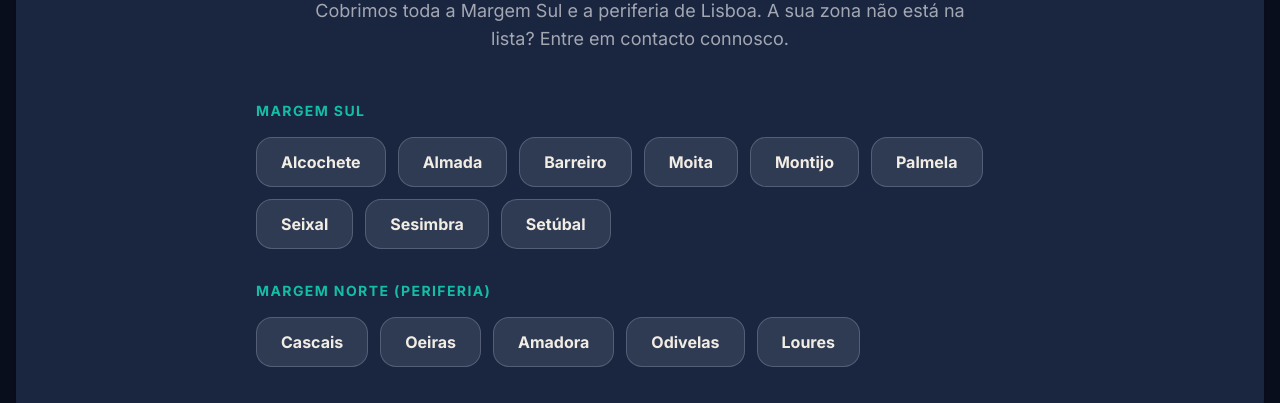
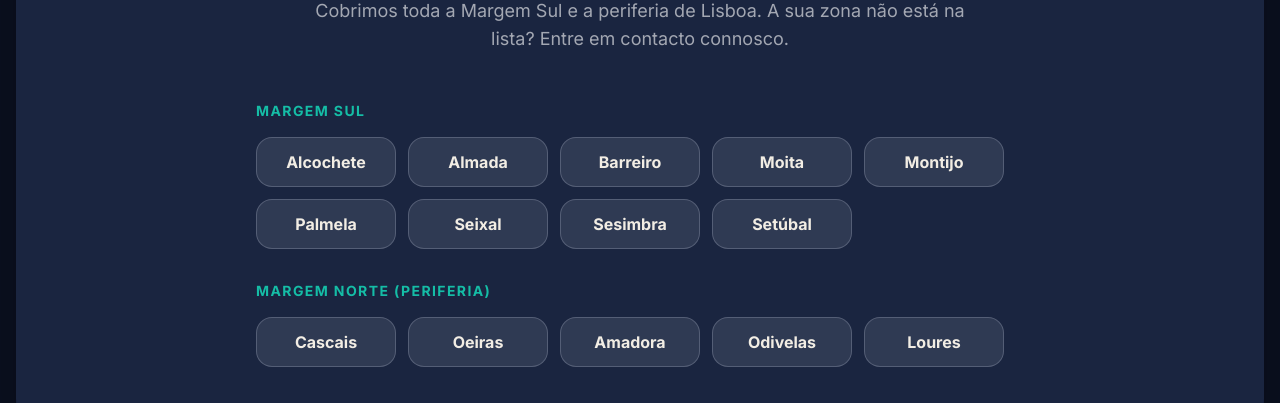
Before and after one commit to pedromont99/NeuroxDigital, a Next.js app: page / in a window 1280 px wide. Shown: the part 1880-2283 px from the top of the page. Built offline with nearby package versions, Linux system fonts and the light colour scheme; no server answers.

Commit message:
feat: uniformizar tamanho dos cards de localidade + adicionar campo Localidade ao formulário de contacto

```diff
--- a/src/app/api/contact/route.ts
+++ b/src/app/api/contact/route.ts
@@ -3,7 +3,7 @@ import { NextRequest, NextResponse } from "next/server";
 export async function POST(req: NextRequest) {
   try {
     const body = await req.json();
-    const { name, phone, email, message, services, photos } = body;
+    const { name, phone, email, location, message, services, photos } = body;
 
     if (!name || !phone || !email) {
       return NextResponse.json({ error: "Faltam campos obrigatorios." }, { status: 400 });
@@ -37,6 +37,10 @@ export async function POST(req: NextRequest) {
               <tr>
                 <td style="padding:6px 0;color:#15BDA6;font-weight:bold;">Email</td>
                 <td style="padding:6px 0;"><a href="mailto:${email}" style="color:#204AD2;">${email}</a></td>
+              </tr>
+              <tr>
+                <td style="padding:6px 0;color:#15BDA6;font-weight:bold;">Localidade</td>
+                <td style="padding:6px 0;">${location || "Nao especificada"}</td>
               </tr>
               <tr>
                 <td style="padding:6px 0;color:#15BDA6;font-weight:bold;vertical-align:top;">Serviço(s)</td>
--- a/src/components/Contact.tsx
+++ b/src/components/Contact.tsx
@@ -1,6 +1,7 @@
 "use client";
 import { useState } from "react";
 import { motion } from "framer-motion";
+import { margemSul, margemNorte } from "./Location";
 
 const SERVICE_OPTIONS = [
   "Sofás",
@@ -35,6 +36,7 @@ export default function Contact() {
   const [name, setName] = useState("");
   const [phone, setPhone] = useState("");
   const [email, setEmail] = useState("");
+  const [location, setLocation] = useState("");
   const [message, setMessage] = useState("");
   const [rows, setRows] = useState<ServiceRow[]>([{ id: 0, service: "", m2: "" }]);
   const [nextId, setNextId] = useState(1);
@@ -92,7 +94,7 @@ export default function Contact() {
       const res = await fetch("/api/contact", {
         method: "POST",
         headers: { "Content-Type": "application/json" },
-        body: JSON.stringify({ name, phone, email, message, services, photos: photoData }),
+        body: JSON.stringify({ name, phone, email, location, message, services, photos: photoData }),
       });
 
       if (!res.ok) {
@@ -104,6 +106,7 @@ export default function Contact() {
       setName("");
       setPhone("");
       setEmail("");
+      setLocation("");
       setMessage("");
       setRows([{ id: 0, service: "", m2: "" }]);
       setPhotos([]);
@@ -164,6 +167,7 @@ export default function Contact() {
                 </div>
               </div>
 
+              <div className="grid md:grid-cols-2 gap-6">
                 <div className="flex flex-col gap-2">
                   <label className="text-sm font-bold text-light ml-2">Email</label>
                   <input
@@ -174,6 +178,29 @@ export default function Contact() {
                     placeholder="joao.silva@email.com"
                     className="w-full px-6 py-4 rounded-2xl bg-dark/5 border border-white/10 text-[#F2EDE4] placeholder:text-light/40 focus:border-teal focus:bg-dark/10 outline-none transition-all"
                   />
+                </div>
+                <div className="flex flex-col gap-2">
+                  <label className="text-sm font-bold text-light ml-2">Localidade</label>
+                  <select
+                    value={location}
+                    onChange={(e) => setLocation(e.target.value)}
+                    required
+                    className="w-full px-6 py-4 rounded-2xl bg-dark/5 border border-white/10 text-[#F2EDE4] outline-none focus:border-teal focus:bg-dark/10 transition-all"
+                  >
+                    <option value="" className="bg-dark-2 text-white">Escolha a sua localidade</option>
+                    <optgroup label="Margem Sul" className="bg-dark-2 text-white">
+                      {margemSul.map((zona) => (
+                        <option key={zona} value={zona} className="bg-dark-2 text-white">{zona}</option>
+                      ))}
+                    </optgroup>
+                    <optgroup label="Margem Norte (Periferia)" className="bg-dark-2 text-white">
+                      {margemNorte.map((zona) => (
+                        <option key={zona} value={zona} className="bg-dark-2 text-white">{zona}</option>
+                      ))}
+                    </optgroup>
+                    <option value="Outra" className="bg-dark-2 text-white">Outra zona</option>
+                  </select>
+                </div>
               </div>
 
               <div className="flex flex-col gap-3">
--- a/src/components/Location.tsx
+++ b/src/components/Location.tsx
@@ -1,8 +1,8 @@
 "use client";
 import { motion } from "framer-motion";
 
-const margemSul = ["Alcochete", "Almada", "Barreiro", "Moita", "Montijo", "Palmela", "Seixal", "Sesimbra", "Setúbal"];
-const margemNorte = ["Cascais", "Oeiras", "Amadora", "Odivelas", "Loures"];
+export const margemSul = ["Alcochete", "Almada", "Barreiro", "Moita", "Montijo", "Palmela", "Seixal", "Sesimbra", "Setúbal"];
+export const margemNorte = ["Cascais", "Oeiras", "Amadora", "Odivelas", "Loures"];
 
 export default function Atuacao() {
   return (
@@ -30,7 +30,7 @@ export default function Atuacao() {
                   whileInView={{ opacity: 1, scale: 1 }}
                   viewport={{ once: true }}
                   transition={{ delay: i * 0.05 }}
-                  className="px-6 py-3 bg-light/10 border border-light/20 rounded-2xl font-bold hover:bg-teal transition-all cursor-default"
+                  className="min-w-[140px] text-center px-6 py-3 bg-light/10 border border-light/20 rounded-2xl font-bold hover:bg-teal transition-all cursor-default"
                 >
                   {zona}
                 </motion.span>
@@ -48,7 +48,7 @@ export default function Atuacao() {
                   whileInView={{ opacity: 1, scale: 1 }}
                   viewport={{ once: true }}
                   transition={{ delay: i * 0.05 }}
-                  className="px-6 py-3 bg-light/10 border border-light/20 rounded-2xl font-bold hover:bg-teal transition-all cursor-default"
+                  className="min-w-[140px] text-center px-6 py-3 bg-light/10 border border-light/20 rounded-2xl font-bold hover:bg-teal transition-all cursor-default"
                 >
                   {zona}
                 </motion.span>
```
Lines whose indentation alone changed are shown as unchanged.
